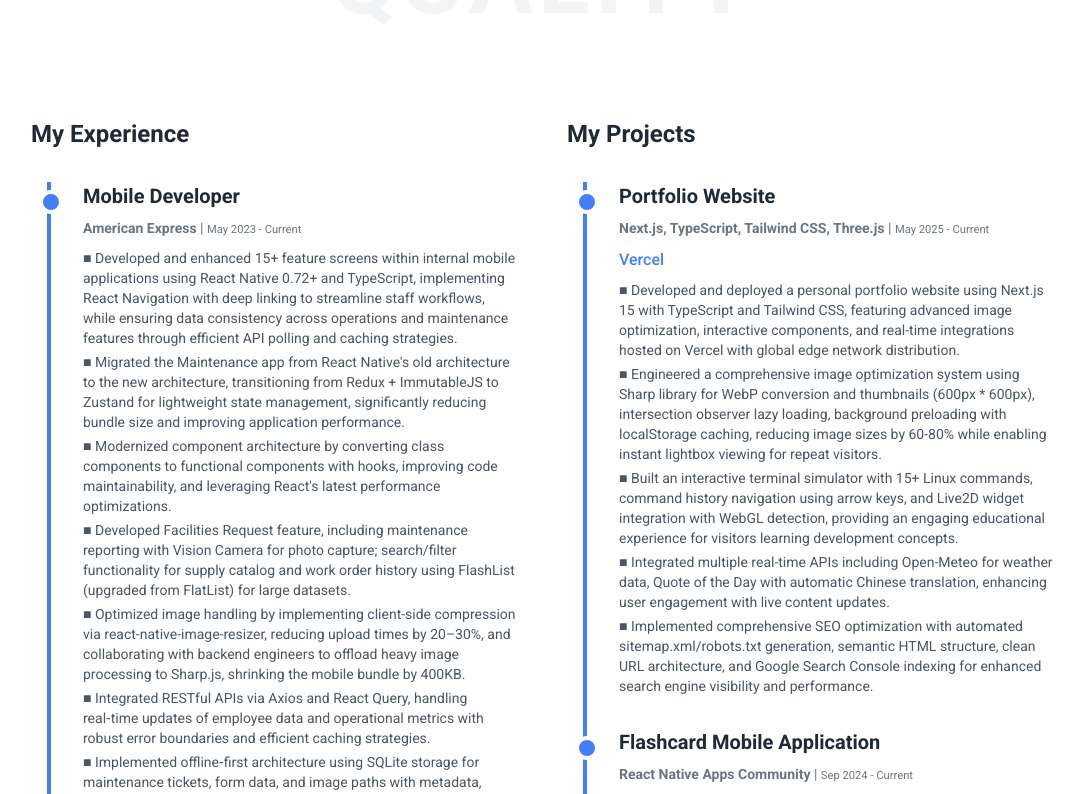
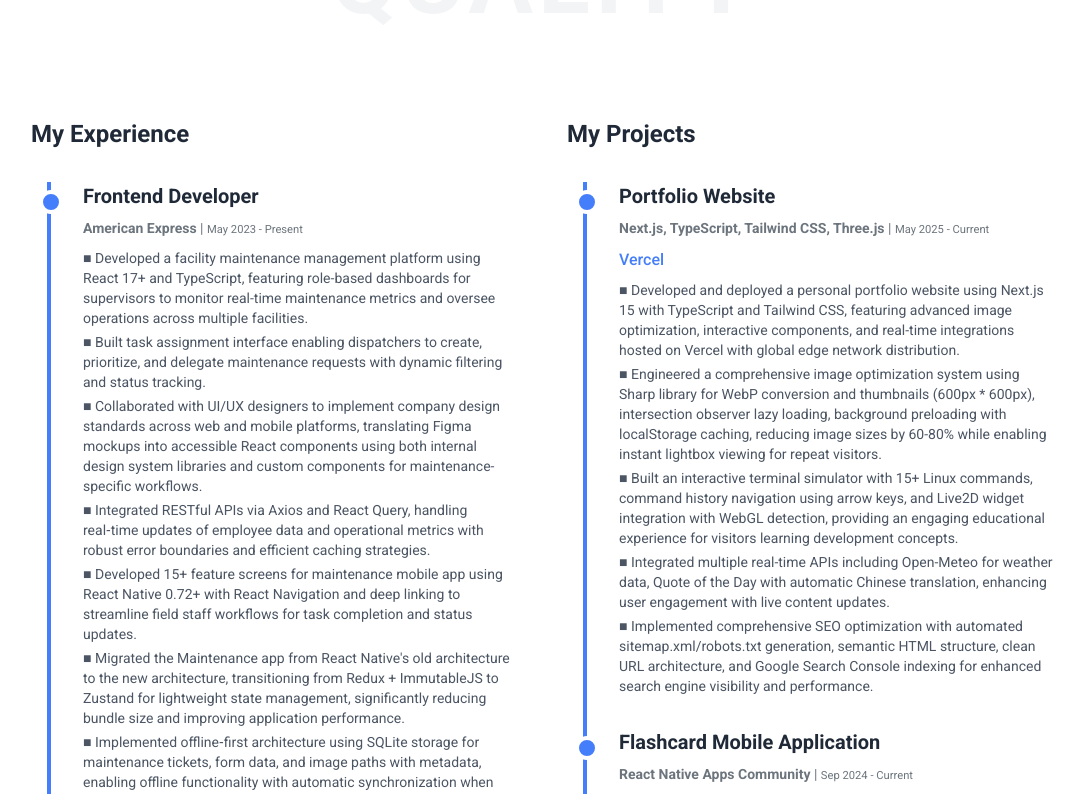
Before and after one commit to WoodyLinwc/Portfolio-Next.js, a Next.js app in the folder portfolio/: page / in a window 1280 px wide. Shown: the part 2000-2794 px from the top of the page, without its empty margins (97-1179 px from the left). Built offline with nearby package versions, Linux system fonts and the light colour scheme; no server answers.

Commit message:
Update experiences.ts

```diff
--- a/portfolio/src/data/me/experiences.ts
+++ b/portfolio/src/data/me/experiences.ts
@@ -2,25 +2,23 @@ import type { Experience } from "@/types/me";
 
 export const experiences: Experience[] = [
   {
-    title: "Mobile Developer",
+    title: "Frontend Developer",
     company: "American Express",
-    date: "May 2023 - Current",
+    date: "May 2023 - Present",
     link: "",
     linkText: "",
     githubLink: "",
     details: [
-      "Developed and enhanced 15+ feature screens within internal mobile applications using React Native 0.72+ and TypeScript, implementing React Navigation with deep linking to streamline staff workflows, while ensuring data consistency across operations and maintenance features through efficient API polling and caching strategies.",
+      "Developed a facility maintenance management platform using React 17+ and TypeScript, featuring role-based dashboards for supervisors to monitor real-time maintenance metrics and oversee operations across multiple facilities.",
+      "Built task assignment interface enabling dispatchers to create, prioritize, and delegate maintenance requests with dynamic filtering and status tracking.",
+      "Collaborated with UI/UX designers to implement company design standards across web and mobile platforms, translating Figma mockups into accessible React components using both internal design system libraries and custom components  for maintenance-specific workflows.",
+      "Integrated RESTful APIs via Axios and React Query, handling real‑time updates of employee data and operational metrics with robust error boundaries and efficient caching strategies.",
+      "Developed 15+ feature screens for maintenance mobile app using React Native 0.72+ with React Navigation and deep linking to streamline field staff workflows for task completion and status updates.",
       "Migrated the Maintenance app from React Native's old architecture to the new architecture, transitioning from Redux + ImmutableJS to Zustand for lightweight state management, significantly reducing bundle size and improving application performance.",
-      "Modernized component architecture by converting class components to functional components with hooks, improving code maintainability, and leveraging React's latest performance optimizations.",
-      "Developed Facilities Request feature, including maintenance reporting with Vision Camera for photo capture; search/filter functionality for supply catalog and work order history using FlashList (upgraded from FlatList) for large datasets.",
-      "Optimized image handling by implementing client-side compression via react-native-image-resizer, reducing upload times by 20–30%, and collaborating with backend engineers to offload heavy image processing to Sharp.js, shrinking the mobile bundle by 400KB.",
-      "Integrated RESTful APIs via Axios and React Query, handling real‑time updates of employee data and operational metrics with robust error boundaries and efficient caching strategies.",
-      "Implemented offline‑first architecture using SQLite storage for maintenance tickets, form data, and image paths with metadata, enabling seamless offline functionality with automatic synchronization when connectivity is restored.",
-      "Implemented comprehensive mobile CI/CD pipelines using Bitrise for automated builds, testing, and deployment across iOS and Android platforms, integrating with Fastlane automation for secure enterprise distribution through Apple Developer Enterprise Program and APK sideloading.",
-      "Established E2E testing framework using Detox for automated UI testing across iOS and Android platforms, ensuring consistent user experience and preventing regressions in critical staff workflow features.",
-      "Built pixel-perfect mobile UIs using NativeWind (Tailwind CSS for RN) design system, ensuring consistent brand experience across iPhone, iPad, and Android tablets used by 500+ internal staff members.",
-      "Implemented bundle optimization and component lazy loading, reducing initial app size by 25% through dependency analysis, unused code elimination, and strategic asset bundling, improving time-to-interactive on Android and iOS devices.",
-      "Collaborated with backend and QA teams to implement Jest and React Native Testing Library test coverage for critical user flows, ensuring consistent behavior across iOS/Android builds and preventing regressions in business-critical staff tools.",
+      "Implemented offline‑first architecture using SQLite storage for maintenance tickets, form data, and image paths with metadata, enabling offline functionality with automatic synchronization when connectivity is restored.",
+      "Automated mobile builds using Fastlane within Bitrise CI/CD pipeline, collaborating with DevOps to streamline cross-platform iOS/Android deployments for enterprise distribution.",
+      "Collaborated with backend and QA teams to implement Jest and React Native Testing Library test coverage for critical user flows, utilizing AI code generation tools to accelerate test scaffolding while ensuring comprehensive edge case coverage through manual review.",
+      "Established E2E testing framework using Detox for automated UI testing across iOS and Android platforms, ensuring consistent user experience and preventing regressions.",
     ],
   },
   {
```
